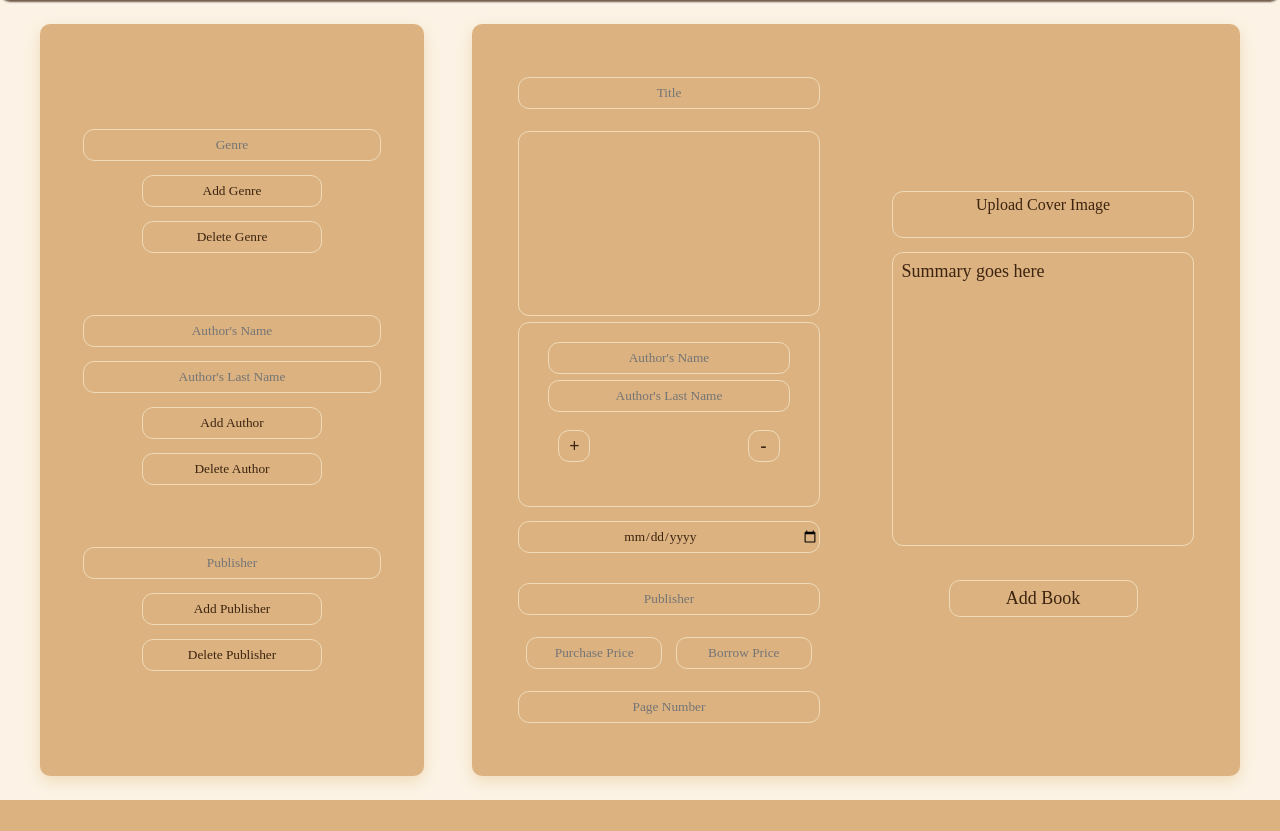
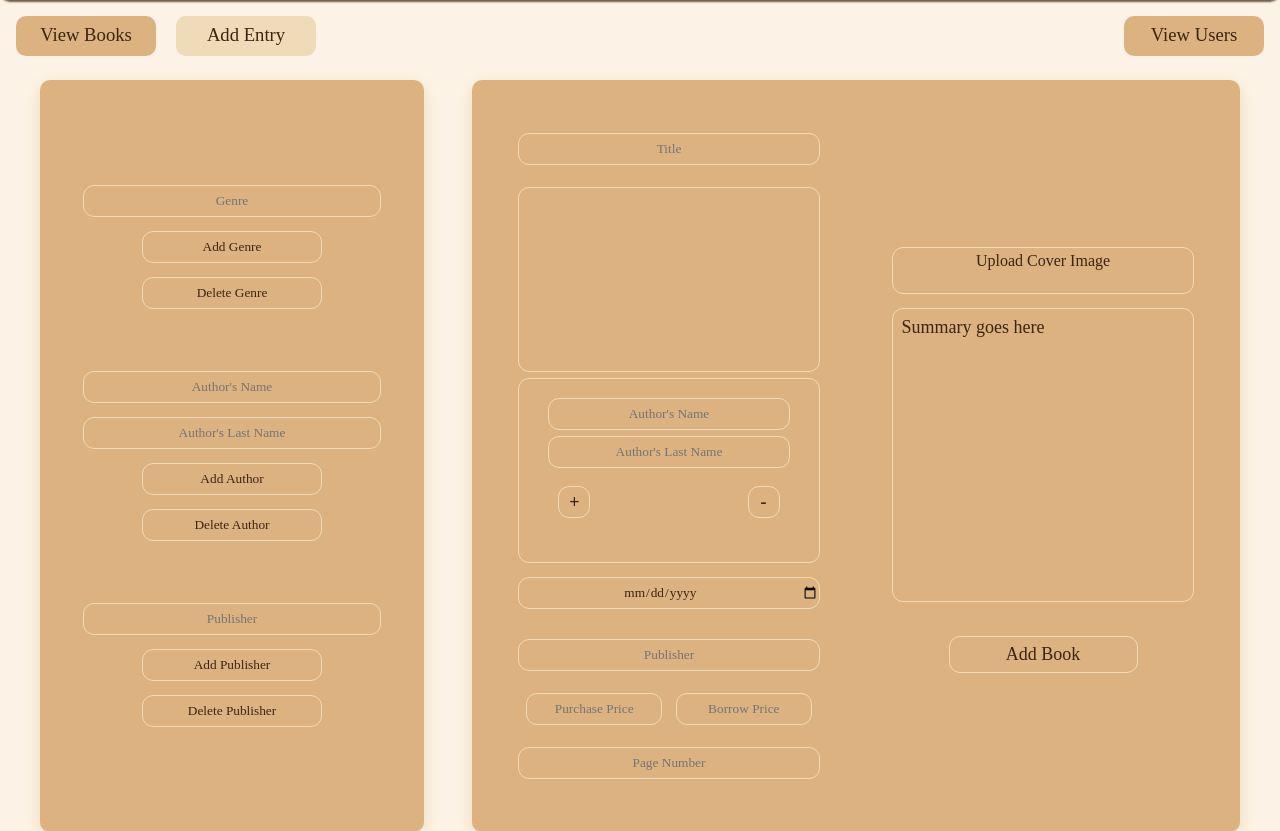
Before and after one commit to SebixR/ebiblioteka, a PHP site: page /views/contr_panel_view.php in a window 1280 px wide. Shown: the part 50-881 px from the top of the page. Before the commit the page ends 850 px from the top, so only its background shows below. Run offline with PHP 8.4, Linux system fonts and the light colour scheme; data that the repository does not hold is empty.

Commit message:
Added control panel navigation

```diff
--- a/css/contr_panel.css
+++ b/css/contr_panel.css
@@ -169,6 +169,42 @@ body {
 }
 .topnav .my-books:hover {
   background-position: 100% 0;
+}
+
+.control-panel-menu {
+  display: inline-block;
+  position: relative;
+  width: 100%;
+  height: 40px;
+  margin-top: 8px;
+  margin-bottom: 8px;
+  padding-left: 8px;
+  padding-right: 8px;
+}
+.control-panel-menu .panel-menu-button, .control-panel-menu .panel-menu-button-active {
+  display: inline-block;
+  width: 140px;
+  height: 100%;
+  color: #3d2410;
+  background-color: #DBB280;
+  text-decoration: none;
+  padding: 8px;
+  text-align: center;
+  border-radius: 10px;
+  font-size: 14pt;
+  margin: 8px;
+  background-size: 200% 100%;
+  background-image: linear-gradient(to right, #DBB280 50%, #efdbb8 50%);
+  -webkit-transition: background-position 0.5s;
+  -moz-transition: background-position 0.5s;
+  transition: background-position 0.5s;
+}
+.control-panel-menu .panel-menu-button:hover {
+  background-position: -100% 0;
+}
+.control-panel-menu .panel-menu-button-active {
+  background-color: #efdbb8;
+  background-image: none;
 }
 
 .panels-wrap {
--- a/css/contr_panel.scss
+++ b/css/contr_panel.scss
@@ -15,6 +15,46 @@ body {
 }
 
 @import "topnav";
+
+.control-panel-menu {
+  display: inline-block;
+  position: relative;
+  width: 100%;
+  height: 40px;
+  margin-top: 8px;
+  margin-bottom: 8px;
+  padding-left: 8px;
+  padding-right: 8px;
+
+  .panel-menu-button, .panel-menu-button-active {
+    display: inline-block;
+    width: 140px;
+    height: 100%;
+    color: $color-dark;
+    background-color: $color-main;
+    text-decoration: none;
+    padding: 8px;
+    text-align: center;
+    border-radius: 10px;
+    font-size: 14pt;
+    margin: 8px;
+
+    background-size: 200% 100%;
+    background-image: linear-gradient(to right, $color-main 50%, $color-light 50%);
+    -webkit-transition: background-position 0.5s;
+    -moz-transition: background-position 0.5s;
+    transition: background-position 0.5s;
+  }
+
+  .panel-menu-button:hover {
+    background-position: -100% 0;
+  }
+
+  .panel-menu-button-active {
+    background-color: $color-light;
+    background-image: none;
+  }
+}
 
 .panels-wrap {
   display: flex;
--- a/views/contr_panel_view.php
+++ b/views/contr_panel_view.php
@@ -10,7 +10,7 @@ require_once '../php/contr_panel.php';
     <meta name="viewport" content="width=device-width, initial-scale=1.0">
     <meta http-equiv="X-UA-Compatible" content="ie=edge">
     <title>Control Panel</title>
-    <link rel="stylesheet" href="../css/contr_panel.css?15">
+    <link rel="stylesheet" href="../css/contr_panel.css">
 </head>
 <body>
 
@@ -20,6 +20,12 @@ require_once '../php/contr_panel.php';
         require_once '../php/topnav.php';
         ?>
     </header>
+
+    <div class="control-panel-menu">
+        <a class="panel-menu-button" href="#">View Books</a>
+        <a class="panel-menu-button-active" href="contr_panel_view.php">Add Entry</a>
+        <a class="panel-menu-button" href="#" style="float:right">View Users</a>
+    </div>
 
     <div class="panels-wrap">
         <div class="panel-left">
```
Also changed, not shown: 1 other file.
